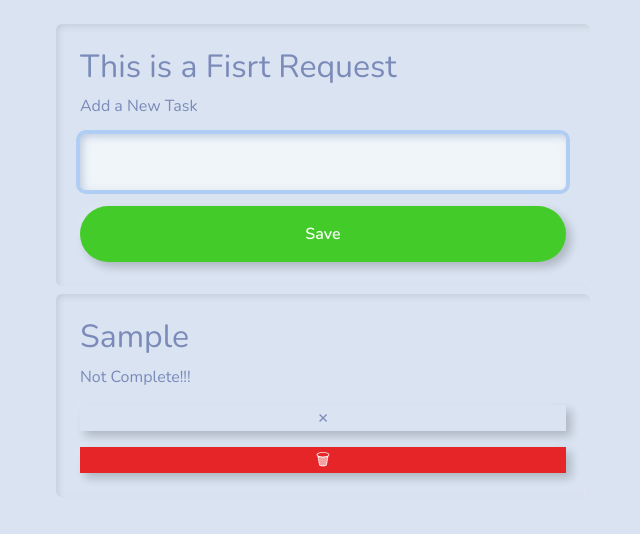
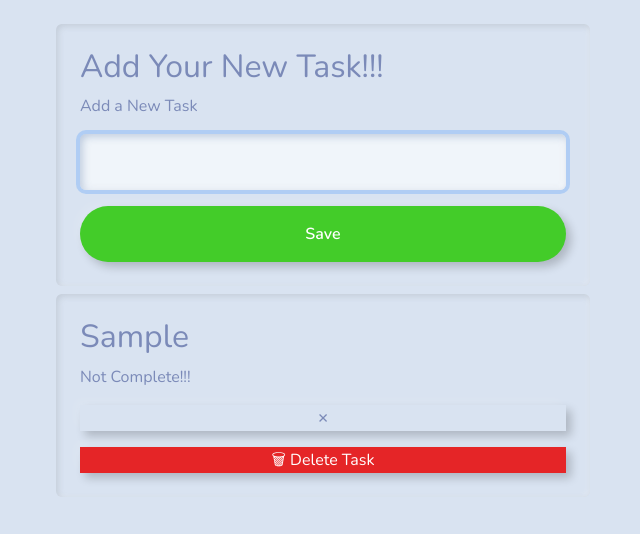
Before and after one commit to hackdante/reack-tasks-ts, a React (Create React App) app: page / in a window 1280 px wide. Both pictures are taken after typing "Sample" into the empty fields and a click on the button "Save". Shown: the top 534 px of the page, without its empty margins (317-957 px from the left). Built offline with nearby package versions, Linux system fonts and the light colour scheme.

Commit message:
Fixed a New Text

```diff
--- a/src/App.tsx
+++ b/src/App.tsx
@@ -44,7 +44,7 @@ function App(): JSX.Element {
         <div className="col-md-6 offset-md-3">
           <div className="card">
             <div className="card-body">
-              <h2>This is a Fisrt Request</h2>
+              <h2>Add Your New Task!!!</h2>
               <form onSubmit={handleSubmit}>
                 <label className="form-control-plaintext pt-0">Add a New Task</label>
                 <input
@@ -80,7 +80,7 @@ function App(): JSX.Element {
                 className="btn-outline-danger mt-3"
                 onClick={() => removeTask(index)}
               >
-                🗑
+                🗑 Delete Task
               </button>
             </div>
           ))}
```
